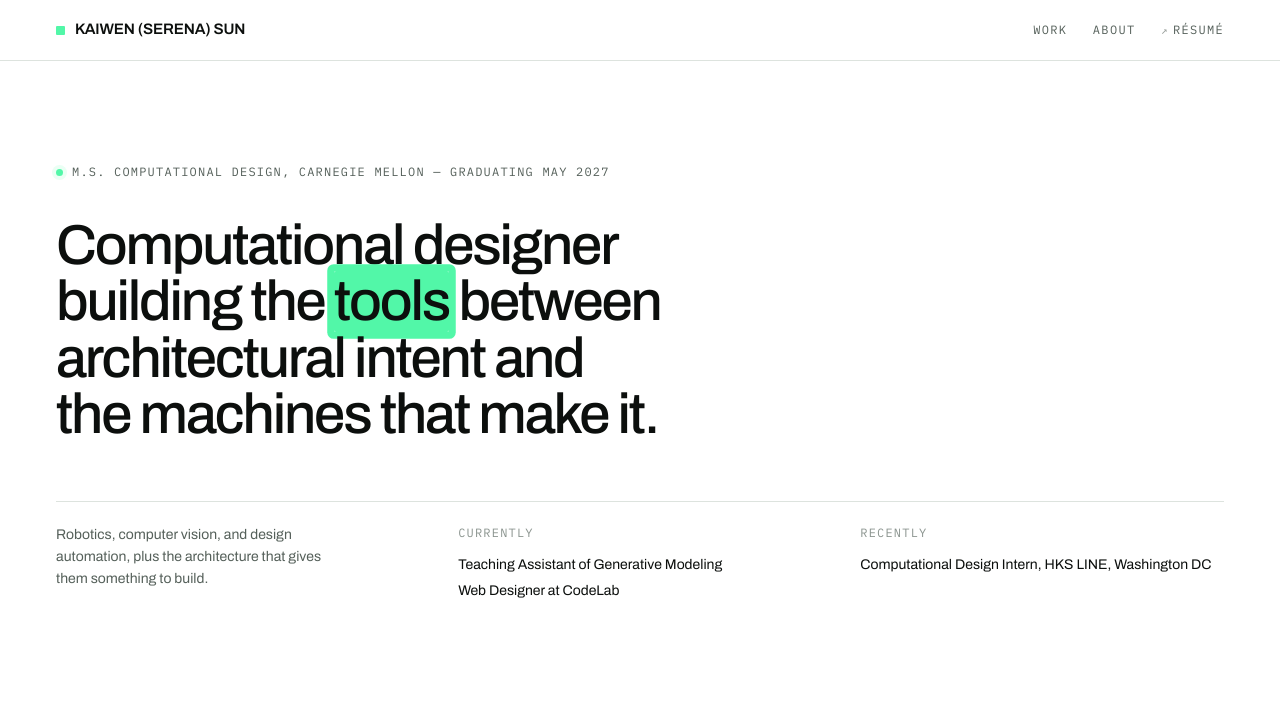
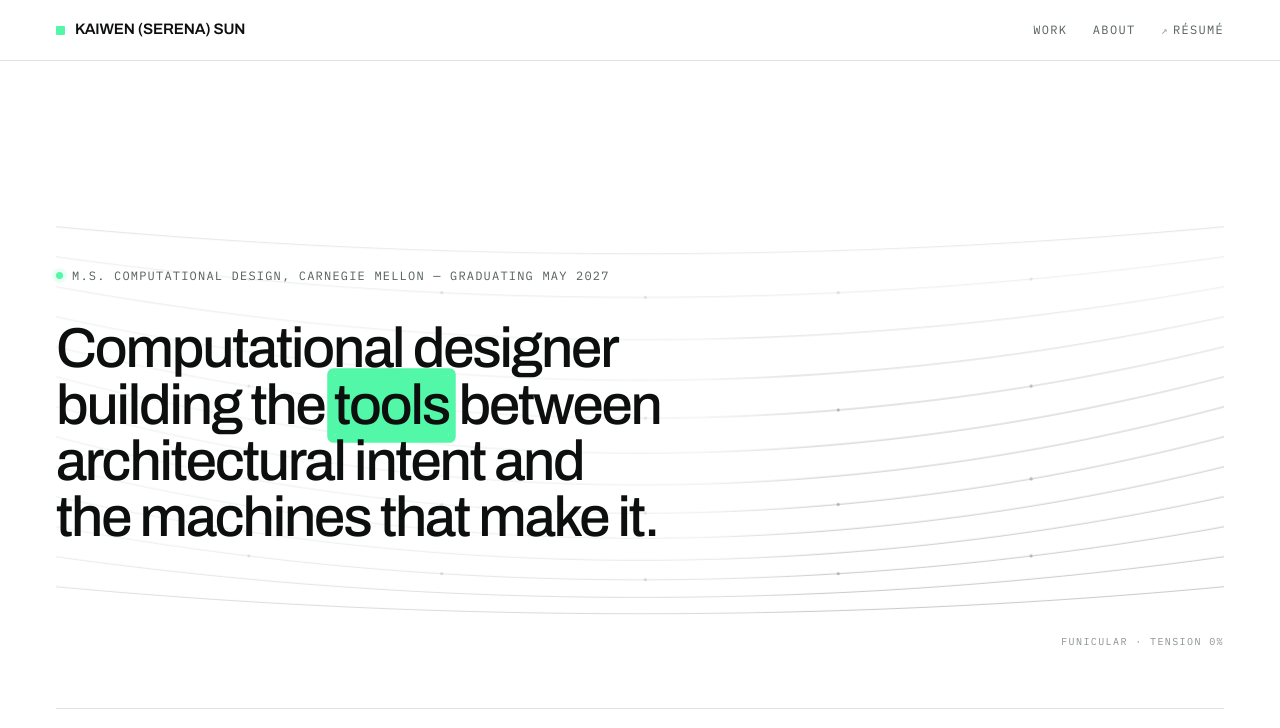
Before and after one commit to SunKaiwen1023/SunKaiwen1023.github.io, a plain HTML site: page index.html in a window 1280 px wide. Shown: the top 728 px of the page. Drawn offline with Linux system fonts and the light colour scheme.

Commit message:
home page animation added

```diff
--- a/index.html
+++ b/index.html
@@ -79,6 +79,21 @@ ul{padding:0;list-style:none}
 .eyebrow .dot{width:7px;height:7px;border-radius:50%;background:var(--mint);box-shadow:0 0 0 4px var(--mint-wash);flex:none}
 .hero h1{font-size:var(--fs-display);font-weight:500;line-height:1.0;letter-spacing:-.038em;max-width:20ch;text-wrap:balance}
 .hi{background:var(--mint);box-shadow:0 0 0 .12em var(--mint);border-radius:2px}
+/* ---------- HERO: funicular field ---------- */
+.hero-stage{
+  position:relative;
+  min-height:clamp(300px,38vw,520px);
+  display:flex;flex-direction:column;justify-content:center;
+}
+#heroCanvas{position:absolute;inset:0;width:100%;height:100%;display:block;pointer-events:none}
+.hero-stage .eyebrow,.hero-stage h1{position:relative;z-index:1}
+.hero-state{
+  position:absolute;right:0;bottom:0;z-index:1;pointer-events:none;
+  font-family:var(--ff-mono);font-size:10px;letter-spacing:.14em;
+  text-transform:uppercase;color:var(--ink-3);font-variant-numeric:tabular-nums;
+}
+@media (max-width:640px){.hero-stage{min-height:clamp(240px,58vw,360px)}.hero-state{display:none}}
+
 .hero-foot{
   display:grid;grid-template-columns:repeat(auto-fit,minmax(210px,1fr));gap:var(--gap);
   margin-top:clamp(32px,5vw,58px);padding-top:22px;border-top:1px solid var(--rule);
@@ -804,7 +819,7 @@ const PROJECTS = [
       {html:`
         <div class="lay">
 
-          <div class="row" style="grid-template-columns:repeat(3,minmax(0,1fr))">
+          <div class="row" style="grid-template-columns:repeat(2,minmax(0,1fr))">
             <div class="txt">
               <p class="tagline">Concept</p>
               <h2>A necklace of interventions rather than a single building</h2>
@@ -814,11 +829,6 @@ const PROJECTS = [
               <p class="tagline">Hybrids</p>
               <h2>Housing crossed with the thing site already does</h2>
               <p class="body-copy">Herr's Island Housing Hybrid, Incline Event Space Hybrid, and Strip District Warehouse Hybrid each fold dwelling into an existing public function, so the historical narrative stays active rather than commemorated.</p>
-            </div>
-            <div class="txt">
-              <p class="tagline">Method</p>
-              <h2>Worked through physical section models</h2>
-              <p class="body-copy">The project was developed and tested in sectional models at 1/32" and 1/16". the fastest way to see whether the housing and the public program actually share a space or just share a footprint.</p>
             </div>
           </div>
 
@@ -926,8 +936,12 @@ function viewHome(){
   return `
   <div class="wrap anim">
     <section class="hero">
-      <p class="eyebrow mono"><span class="dot"></span>${esc(PROFILE.status)}</p>
-      <h1>${esc(st[0])}<span class="hi">${esc(st[1])}</span>${esc(st[2])}</h1>
+      <div class="hero-stage">
+        <canvas id="heroCanvas" aria-hidden="true"></canvas>
+        <p class="eyebrow mono"><span class="dot"></span>${esc(PROFILE.status)}</p>
+        <h1>${esc(st[0])}<span class="hi">${esc(st[1])}</span>${esc(st[2])}</h1>
+        <span class="hero-state" id="heroState"></span>
+      </div>
       <div class="hero-foot">
         <p>${esc(PROFILE.focus)}</p>
         <div><span class="k mono">Currently</span><span class="v">Teaching Assistant of Generative Modeling <br>Web Designer at CodeLab</span></div>
@@ -999,7 +1013,7 @@ function viewProject(id){
   const gal=(p.images||[]);
   return `
   <div class="wrap anim">
-    <a class="back" href="#/work" data-cur="link">← Index</a>
+    <a class="back" href="#/work" data-cur="link">← All Work</a>
     <div class="p-top">
       <header class="p-head">
         <p class="mono" style="color:var(--ink-3);margin-bottom:14px">${numOf(p)} — ${esc(p.cat)} — ${p.tags.map(esc).join(" / ")} — ${esc(p.year)}</p>
@@ -1068,6 +1082,147 @@ function viewAbout(){
   </div>`;
 }
 
+
+/* ============================================================
+   HERO — funicular field
+   A hanging cable net. The cursor acts as a point load and drags
+   the strands toward it; scrolling inverts the sag, so the form
+   flips from tension (hanging) to compression (arching).
+   ============================================================ */
+let heroStop=null;
+function initHero(){
+  if(heroStop){heroStop();heroStop=null;}
+  const cv=document.getElementById("heroCanvas");
+  if(!cv) return;
+  const stage=cv.parentElement, label=document.getElementById("heroState");
+  const ctx=cv.getContext("2d");
+  const reduce=matchMedia("(prefers-reduced-motion:reduce)").matches;
+
+  const STRANDS=13, SAMP=110, PAD=120;
+  const INK="#8b948f", MINT="#52f7a8", DEEP="#067a45";
+  let W=0,H=0, rects=[], raf=0;
+  let tmx=-9999,tmy=-9999, mx=-9999,my=-9999, held=0, theld=0;
+  let tp=0, p=0;
+
+  function measure(){
+    const r=stage.getBoundingClientRect();
+    W=r.width; H=r.height;
+    const dpr=Math.min(devicePixelRatio||1,2);
+    cv.width=Math.round(W*dpr); cv.height=Math.round(H*dpr);
+    ctx.setTransform(dpr,0,0,dpr,0,0);
+    rects=[...stage.querySelectorAll("h1,.eyebrow")].map(el=>{
+      const b=el.getBoundingClientRect();
+      return {x:b.left-r.left,y:b.top-r.top,w:b.width,h:b.height};
+    });
+  }
+
+  /* distance from a point to the text blocks — lines fade out behind type */
+  function clear(x,y){
+    let d=1e9;
+    for(const r of rects){
+      const dx=Math.max(r.x-x,0,x-(r.x+r.w));
+      const dy=Math.max(r.y-y,0,y-(r.y+r.h));
+      d=Math.min(d,Math.hypot(dx,dy));
+      if(d===0) return 0.40;
+    }
+    return 0.40+0.78*Math.min(d/PAD,1);
+  }
+
+  function draw(){
+    ctx.clearRect(0,0,W,H);
+    if(!W||!H) return;
+    const k=1-2*p;                     // +1 hanging, 0 flat, -1 arching
+    const top=H*0.10, span=H*0.80;
+    let active=-1, best=1e9;
+    if(held>0.01){
+      for(let i=0;i<STRANDS;i++){
+        const y0=top+((i+0.5)/STRANDS)*span;
+        const d=Math.abs(y0-my);
+        if(d<best){best=d;active=i;}
+      }
+      if(best>H*0.42) active=-1;
+    }
+
+    for(let i=0;i<STRANDS;i++){
+      const y0=top+((i+0.5)/STRANDS)*span;
+      const sag=(20+58*Math.sin(Math.PI*(i+0.5)/STRANDS))*k;
+      const isA=(i===active);
+      const pts=[];
+      for(let j=0;j<SAMP;j++){
+        const t=j/(SAMP-1), x=t*W;
+        let y=y0+sag*4*t*(1-t);
+        if(held>0.01){
+          const dx=(x-mx)/(W*0.17), dy=(y0-my)/(H*0.34);
+          const infl=Math.exp(-dx*dx-dy*dy)*held;
+          y+=(my-y0)*infl*1.5;
+        }
+        pts.push([x,y]);
+      }
+      /* stroke in short segments so opacity can follow the text */
+      ctx.lineWidth=isA?1.4:1;
+      for(let j=0;j<SAMP-1;j++){
+        const a=pts[j], b=pts[j+1];
+        const al=clear((a[0]+b[0])/2,(a[1]+b[1])/2);
+        ctx.strokeStyle=isA?MINT:INK;
+        ctx.globalAlpha=al*(isA?0.95:0.42);
+        ctx.beginPath(); ctx.moveTo(a[0],a[1]); ctx.lineTo(b[0],b[1]); ctx.stroke();
+      }
+      /* nodes */
+      if(i%3===1||isA){
+        const n=isA?9:5;
+        for(let q=0;q<n;q++){
+          const t=(q+1)/(n+1), idx=Math.round(t*(SAMP-1)), [x,y]=pts[idx];
+          ctx.globalAlpha=clear(x,y)*(isA?1:0.5);
+          ctx.fillStyle=isA?DEEP:INK;
+          ctx.beginPath(); ctx.arc(x,y,isA?2.4:1.6,0,6.283); ctx.fill();
+        }
+      }
+    }
+    ctx.globalAlpha=1;
+    if(label) label.textContent =
+      (p<0.34?"Funicular · tension":p<0.66?"Form found · neutral":"Inverted · compression")+
+      "  "+String(Math.round(p*100)).padStart(3," ")+"%";
+  }
+
+  function tick(){
+    mx+=(tmx-mx)*0.14; my+=(tmy-my)*0.14; held+=(theld-held)*0.10;
+    p+=(tp-p)*0.09;
+    draw();
+    raf=requestAnimationFrame(tick);
+  }
+
+  const onMove=e=>{
+    const r=stage.getBoundingClientRect();
+    tmx=e.clientX-r.left; tmy=e.clientY-r.top;
+    const inside=tmx>-80&&tmx<W+80&&tmy>-120&&tmy<H+120;
+    theld=inside?1:0;
+    if(mx<-1000){mx=tmx;my=tmy;}
+  };
+  const onLeave=()=>{theld=0;};
+  const onScroll=()=>{ tp=Math.max(0,Math.min(1,scrollY/Math.max(H*0.58,1))); };
+  const onResize=()=>{measure();onScroll();};
+
+  measure(); onScroll(); p=tp;
+  if(reduce){ theld=0; held=0; draw(); }
+  else{
+    addEventListener("mousemove",onMove,{passive:true});
+    addEventListener("mouseleave",onLeave,{passive:true});
+    tick();
+  }
+  addEventListener("scroll",onScroll,{passive:true});
+  addEventListener("resize",onResize);
+  const ro=new ResizeObserver(measure); ro.observe(stage);
+
+  heroStop=()=>{
+    cancelAnimationFrame(raf);
+    removeEventListener("mousemove",onMove);
+    removeEventListener("mouseleave",onLeave);
+    removeEventListener("scroll",onScroll);
+    removeEventListener("resize",onResize);
+    ro.disconnect();
+  };
+}
+
 /* ============================================================ ROUTER */
 function route(){
   const parts=location.hash.replace(/^#\/?/,"").split("/").filter(Boolean);
@@ -1085,6 +1240,7 @@ function route(){
     if(a.dataset.route===current) a.setAttribute("aria-current","page"); else a.removeAttribute("aria-current");
   });
   window.scrollTo(0,0);
+  initHero();
   const f=document.getElementById("filters");
   if(f) f.addEventListener("click",e=>{
     const b=e.target.closest("button[data-v]"); if(!b) return;
```
Also changed, not shown: images/architecture/firestation/content1.jpg (added), images/architecture/firestation/content3.jpg (added), images/architecture/firestation/content4.jpg (added), 1 other file.
